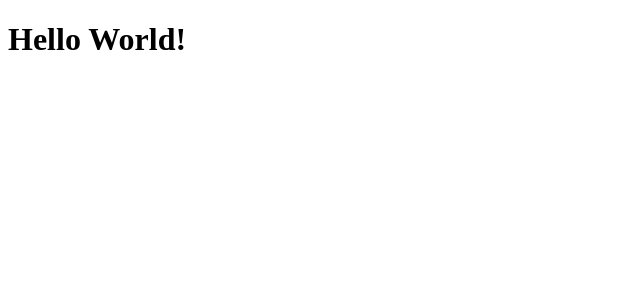
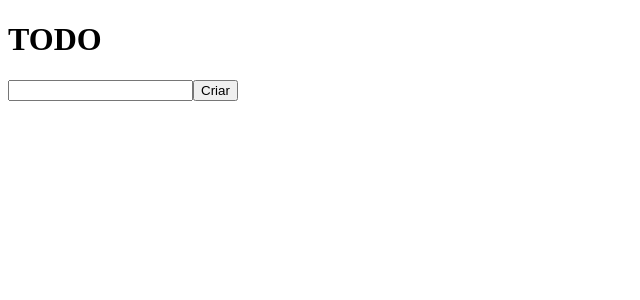
Before and after one commit to luanaalvs/to-do-list, a React (Vite) app: page / in a window 1280 px wide. Shown: the top 300 px of the page, without its empty margins (0-640 px from the left). Built offline with nearby package versions, Linux system fonts and the light colour scheme.

Commit message:
feat: create and implement add task function

```diff
--- a/src/app.tsx
+++ b/src/app.tsx
@@ -1,7 +1,55 @@
+import { FormEvent, useState } from "react"
+
+interface Tasks {
+  id: number
+  title: string,
+  isDone: boolean
+}
+
 export function App() {
+  const [title, setTitle] = useState("")
+  const [tasks, setTasks] = useState<Tasks[]>([])
+
+  function handleAddTask(e: FormEvent) {
+    e.preventDefault()
+
+    const newTask = [
+      ...tasks,
+      {
+        id: new Date().getTime(),
+        title: title,
+        isDone: false,
+      }
+    ]
+
+    setTasks(newTask)
+    setTitle("")
+  }
+
   return (
     <>
-      <h1>Hello World!</h1>
+      <header>
+        <h1>TODO</h1>
+      </header>
+
+      <form onSubmit={handleAddTask}>
+        <input
+          type="text"
+          value={title}
+          onChange={e => setTitle(e.target.value)}
+        />
+        <button>Criar</button>
+      </form>
+
+      <main>
+        <ul>
+          {
+            tasks.map(task => (
+              <li>{task.title}</li>
+            ))
+          }
+        </ul>
+      </main>
     </>
   )
 }
```
